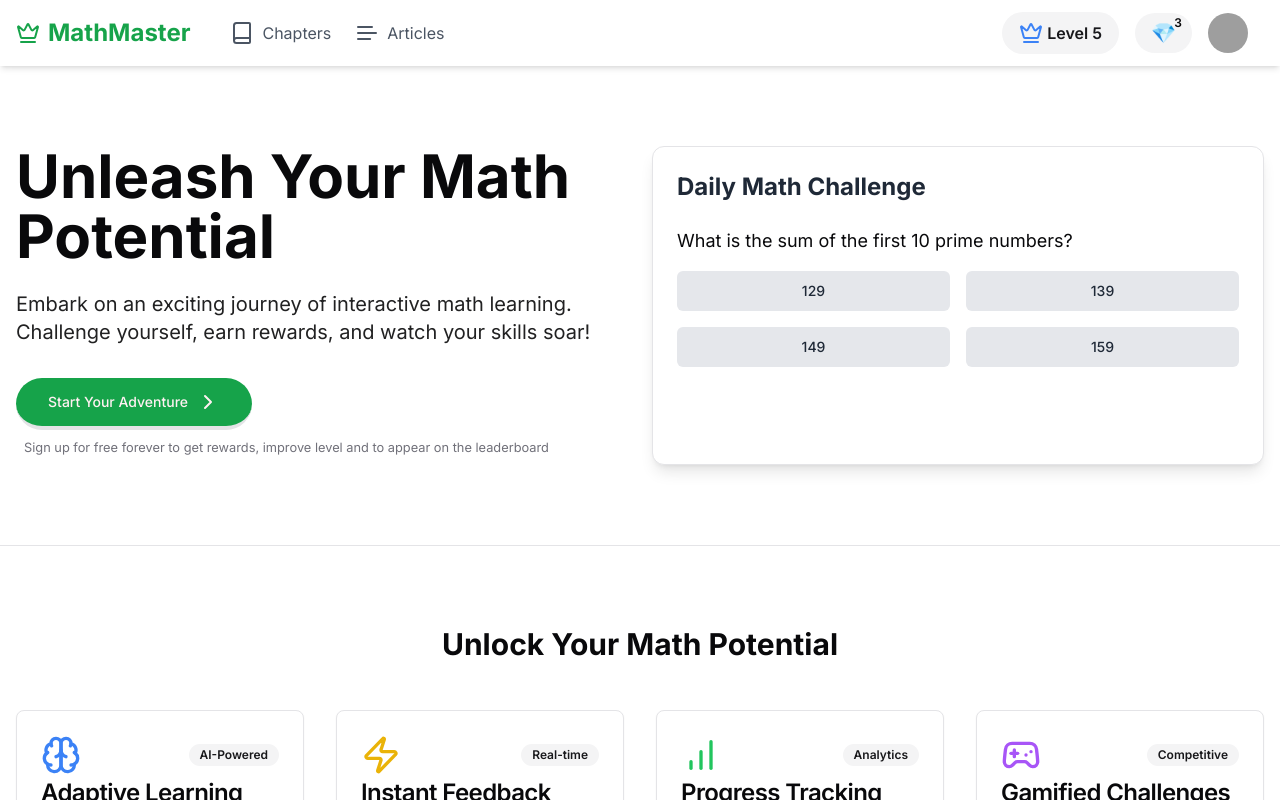
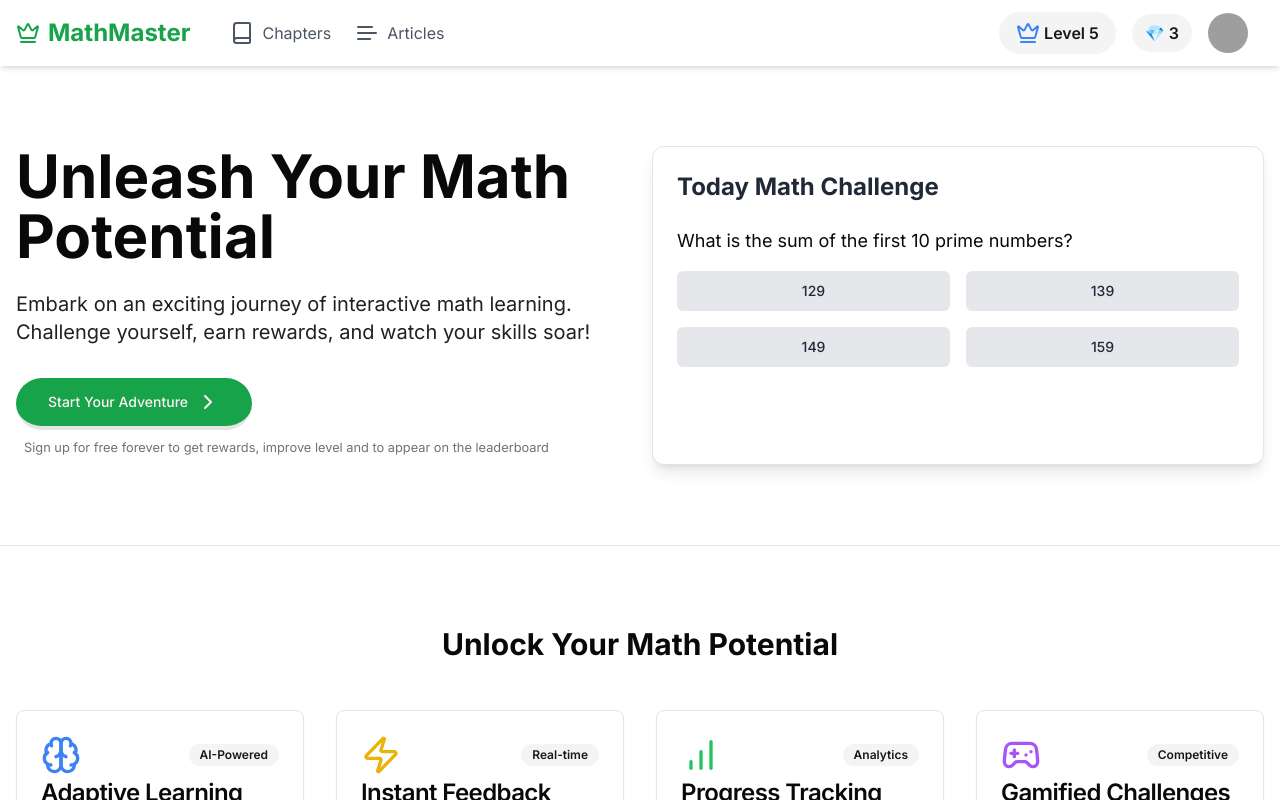
Before and after one commit to skshohagmiah/math-platform, a Next.js app: page / in a window 1280 px wide. Shown: the top 800 px of the page. Built offline with nearby package versions, Linux system fonts and the light colour scheme; grey boxes are pictures that could not be loaded.

Commit message:
math challange updated

```diff
--- a/components/header/Header.tsx
+++ b/components/header/Header.tsx
@@ -3,7 +3,16 @@ import Link from "next/link";
 import { Button } from "@/components/ui/button";
 import { Avatar, AvatarFallback, AvatarImage } from "@/components/ui/avatar";
 import { Badge } from "@/components/ui/badge";
-import { Bell, Book, Crown, Diamond, Group, Menu, Power, Text } from "lucide-react";
+import {
+  Bell,
+  Book,
+  Crown,
+  Diamond,
+  Group,
+  Menu,
+  Power,
+  Text,
+} from "lucide-react";
 import {
   DropdownMenu,
   DropdownMenuContent,
@@ -49,19 +58,22 @@ export default function Header() {
           <div className="flex items-center space-x-2 md:space-x-4">
             <Badge
               variant="secondary"
-              className="hidden md:flex items-center py-2 px-4 text-base font-semibold "
+              className="items-center flex gap-1 md:py-2 md:px-4 text-base font-semibold "
             >
-              <Crown className="w-6 h-6 mr-1 text-blue-500" />
-              Level 5
+              <Crown className="w-6 h-6  text-blue-500" />
+              <span className="hidden sm:block">Level</span> 5
             </Badge>
 
-            <Button variant="secondary"  className="relative rounded-full md:text-xl">
+            <Badge
+              variant={"secondary"}
+              className="flex items-center gap-1 text-base  md:py-1.5 md:px-3"
+            >
               💎
-              <Badge variant={'outline'} className="absolute top-0 right-0 border-none">3</Badge>
-            </Button>
+              <span>3</span>
+            </Badge>
 
             <DropdownMenu>
-              <DropdownMenuTrigger>
+              <DropdownMenuTrigger className="hidden md:block">
                 <Avatar>
                   <AvatarImage src="/avatar.png" alt="User" />
                   <AvatarFallback>US</AvatarFallback>
--- a/components/header/MobileHeader.tsx
+++ b/components/header/MobileHeader.tsx
@@ -47,6 +47,9 @@ const MobileHeader = () => {
                 <PersonStanding />
                 Profile
               </Link>
+              <Button className="" variant={'destructive'}>
+                Logout
+              </Button>
             </nav>
         </SheetContent>
       </Sheet>
--- a/components/landing-page/DailyMathChallange.tsx
+++ b/components/landing-page/DailyMathChallange.tsx
@@ -108,7 +108,7 @@ export default function DailyMathChallenge() {
       <Card className="  p-6 rounded-xl shadow-lg">
         {showConfetti && <ConfettiExplosion />}
         <h2 className="text-2xl font-bold mb-6 text-gray-800">
-          Daily Math Challenge
+          Today Math Challenge
         </h2>
         <p className="text-lg mb-4">{challenge.question}</p>
         <div className="grid grid-cols-2 gap-4 mb-6">
```
